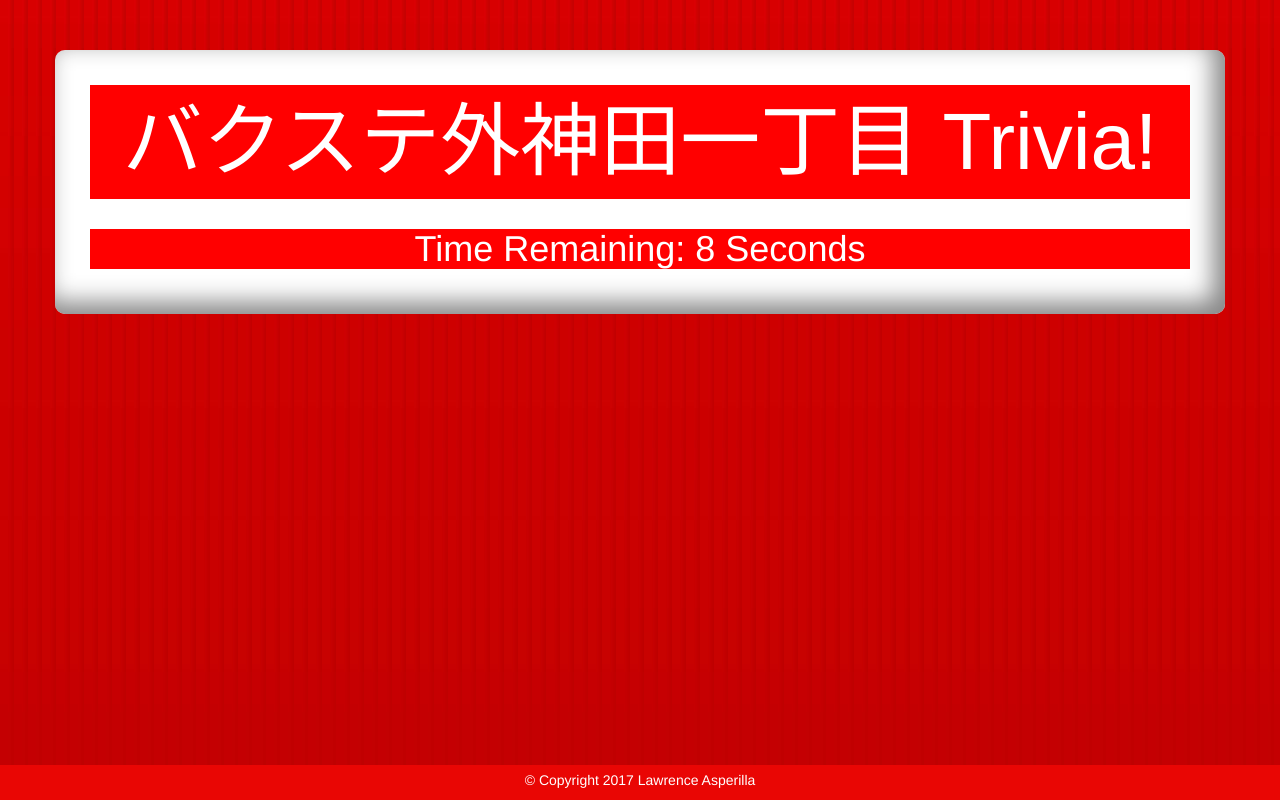
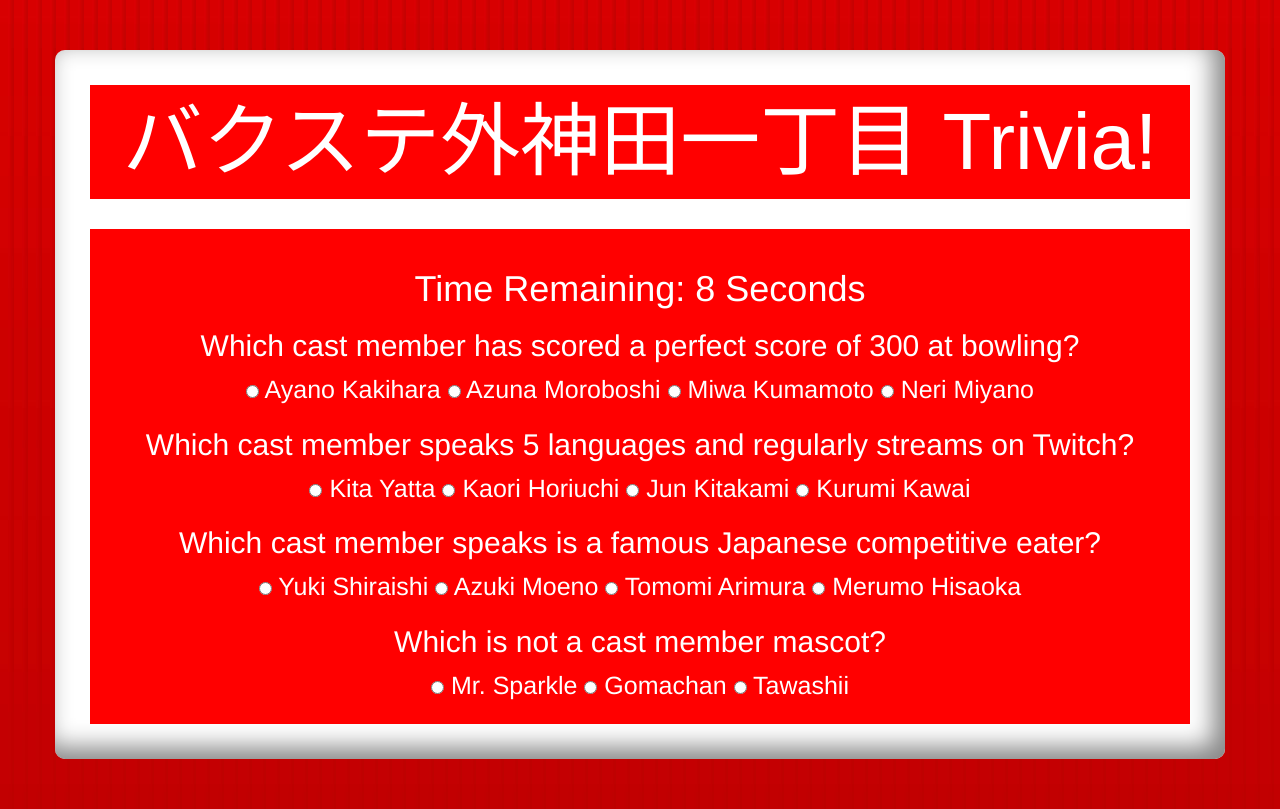
Before and after one commit to lasperilla/TriviaGame, a plain HTML site: page index.html in a window 1280 px wide. Both pictures are taken after a click on the button "Start". Drawn offline with nearby package versions, Linux system fonts and the light colour scheme.

Commit message:
able to populate questions and randomized answers

```diff
--- a/assets/css/style.css
+++ b/assets/css/style.css
@@ -4,12 +4,14 @@ body {
 
 .game-window {
 	margin-top: 50px;
+	margin-bottom: 50px;
 	/*background-color: #FFFF00;*/
 	padding: 35px;
 	background-color: #FFFFFF;
 	border-radius: 10px;
 	box-shadow: -10px -10px 25px 2px  #888888 inset;
 	animation: myanimate 2.5s;
+
 }
 
 .start-screen p {
@@ -20,8 +22,9 @@ body {
 }
 
 .trivia-body {
+	padding: 20px 0 20px 0;
 	color: white;
-	font-size: 20px;
+	font-size: 25px;
 	background: red;
 	display: none;
 }
@@ -31,9 +34,10 @@ footer {
 	background: #E90604;
 	width: 100%;
 	position: absolute;
-	bottom: 0;
+	bottom: 0px;
 	text-align: center;
 	padding-top: 5px;
+	/*margin-top: 40px;*/
 }
 
 @keyframes myanimate {
--- a/assets/javascript/app.js
+++ b/assets/javascript/app.js
@@ -1,22 +1,134 @@
 window.onload = function() {
     $('.my-start-btn').click(start);
+    $
 };
 
 var timeLeft = 10;
 
+//array of objects, one object per Q&A
+var triviaArr = [{
+	    question: 'Which cast member has scored a perfect score of 300 at bowling?',
+	    answer: 'Miwa Kumamoto',
+	    choice1: 'Neri Miyano',
+	    choice2: 'Ayano Kakihara',
+	    choice3: 'Azuna Moroboshi'
+	}, {
+	    question: 'Which cast member speaks 5 languages and regularly streams on Twitch?',
+	    answer: 'Kaori Horiuchi',
+	    choice1: 'Kurumi Kawai',
+	    choice2: 'Jun Kitakami',
+	    choice3: 'Kita Yatta'
+	}, {
+	    question: 'Which cast member speaks is a famous Japanese competitive eater?',
+	    answer: 'Azuki Moeno',
+	    choice1: 'Tomomi Arimura',
+	    choice2: 'Merumo Hisaoka',
+	    choice3: 'Yuki Shiraishi'
+	},  {
+	    question: 'Which is not a cast member mascot?',
+	    answer: 'Mr. Sparkle',
+	    choice1: 'Tawashii',
+	    choice2: 'Gomachan'
+	}
+];
+
+//shuffle choice function and put them into an array of arrays
+var shuffledAnswerArr = [];
+
+function shuffle(array) {
+  var currentIndex = array.length, temporaryValue, randomIndex;
+
+  // While there remain elements to shuffle...
+  while (0 !== currentIndex) {
+
+    // Pick a remaining element...
+    randomIndex = Math.floor(Math.random() * currentIndex);
+    currentIndex -= 1;
+
+    // And swap it with the current element.
+    temporaryValue = array[currentIndex];
+    array[currentIndex] = array[randomIndex];
+    array[randomIndex] = temporaryValue;
+  }
+
+  return array;
+}
+
+var grabKeys = [];
+var grabValues = [];
+var tempTriviaObj = {};
+
+for (var i = 0; i < triviaArr.length; i++) {
+	//grab keys in each object
+	grabKeys = Object.keys(triviaArr[i]);
+	tempTriviaObj = triviaArr[i];
+
+	//splice out question
+	for (var j = 0; j < grabKeys.length; j++) {
+		if (grabKeys[j] === 'question') {
+			grabKeys.splice(j, 1)
+
+		}
+	}
+	// console.log('grabKeys ' +grabKeys)
+	//make an array, calling of all the values of object with the array of keys with question spliced out
+	for (var j = 0; j < grabKeys.length; j++) {
+		var getValue = 'tempTriviaObj.'+grabKeys[j]
+		// console.log(eval(getValue))
+		grabValues.push(eval(getValue));
+		// console.log('grabValues ' +grabValues)
+	}
+
+
+	shuffledAnswerArr.push(shuffle(grabValues));
+
+	grabValues = [];
+
+
+};
+
+
 function start() {
-	$('.my-start-btn').css({'display' : 'none'});
-	$('.trivia-body').css({'display' : 'block'});
-	$('.trivia-body').html('<h1>Time Remaining: '+timeLeft+' Seconds</h1>');
+    $('.my-start-btn').css({ 'display': 'none' });
+    $('.trivia-body').css({ 'display': 'block' });
+    $('.trivia-body h1').html('<h1>Time Remaining: ' + timeLeft + ' Seconds</h1>');
+
+    //timer
     function decrement() {
         timeLeft--;
         console.log(timeLeft);
-		var printMe = '<h1>Time Remaining: '+timeLeft+' Seconds</h1>';
-		$('.trivia-body').html(printMe);
-		if (timeLeft===0) {
+        var printMe = 'Time Remaining: ' + timeLeft + ' Seconds';
+        $('.trivia-body h1').html(printMe);
+        if (timeLeft === 0) {
             clearInterval(timer);
         }
     }
 
-	var timer = setInterval(decrement,1000)
+    var timer = setInterval(decrement, 1000);
+
+    //for length of our array containing our trivia, creat i number of sets of questions and answers, format them
+    //the way we want them displayed on the page, then push them in our questions div
+	function makeRadioButtons(array) {
+		for (var i = 0; i < array.length; i++) {
+			$('.questions').append('<input type="radio" name="question '+array+'" value="'+array[i]+'"> '+array[i]+ '  ');
+		};
+	};
+
+    for (var i = 0; i < triviaArr.length; i++) {
+
+    	var html = '<div><p><h2>'+triviaArr[i].question+ '</h2></p>';
+    	console.log(html)
+    	$(".questions").append(html);
+    	makeRadioButtons(shuffledAnswerArr[i]);
+    };
+
+};//end of start()
+
+//get value of radiobutton clicked
+// $("")
+
+for (var i = 0; i < shuffledAnswerArr.length; i++) {
+	var groupName = 'question shuffledAnswerArr['+i+']';
+	$('input[name=name_of_your_radiobutton]:checked').val();
+
 }
--- a/index.html
+++ b/index.html
@@ -13,6 +13,7 @@
 
 </head>
 <body>
+	<div id="wrapper">
 
 	<div class="container center-block game-window text-center">
 		<div class="start-screen">
@@ -20,6 +21,9 @@
 			<button class="btn-default btn-lg my-start-btn">Start</button>
 		</div>
 		<div class="trivia-body">
+			<h1>Time Remaining: 120 Seconds</h1>
+			<div class="questions">
+			</div>
 		</div>
 
 	</div>
@@ -27,9 +31,15 @@
 
 	</div>
 
+
+	</div>
+
+
+<!-- having problems with footer not repositioning when html is appended via javascript to the very bottom of the page even tho. fix later
+	though position is absolute.
 	<footer>
 		<p>© Copyright 2017 Lawrence Asperilla</p>
-	</footer>
+	</footer> -->
 
 	<script type="text/javascript" src="assets/javascript/app.js"></script>
 </body>
```
Lines whose indentation alone changed are shown as unchanged.
